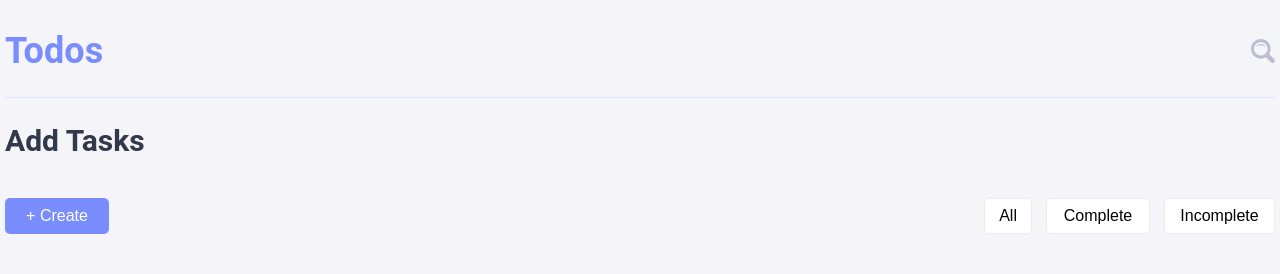
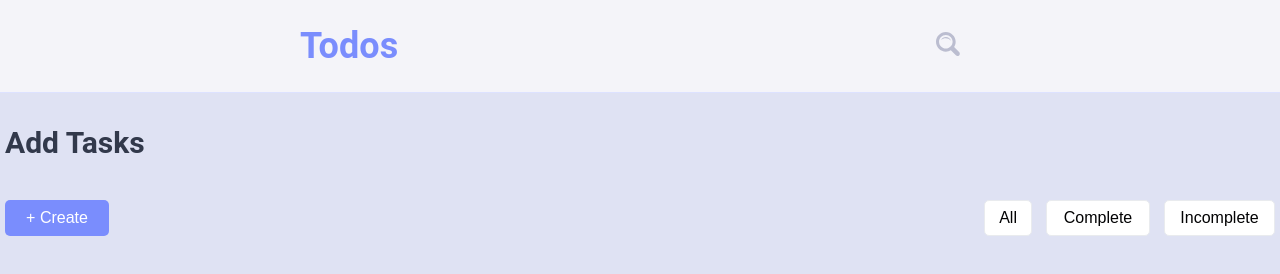
Before and after one commit to rza-wtag/Todo_App, a plain HTML site: page index.html in a window 1280 px wide. Drawn offline with Linux system fonts and the light colour scheme.

Commit message:
refactor

```diff
--- a/css/styles.css
+++ b/css/styles.css
@@ -1,6 +1,6 @@
 body {
   font-family: Roboto, sans-serif;
-  background-color: #f4f4f9;
+  background-color: #dfe2f3;
   color: #333;
   margin: 0;
   padding: 0;
@@ -12,11 +12,8 @@ body {
   padding: 5px;
 }
 
-header {
-  background-color: #f4f4f9;
-}
-
 #searchIcon {
+  margin-right: 340px;
   cursor: pointer;
 }
 
@@ -26,6 +23,7 @@ header {
 }
 
 .title {
+  margin-top: 120px;
   color: #32394b;
   font-size: 30px;
   font-weight: bold;
@@ -35,9 +33,15 @@ header {
   display: flex;
   justify-content: space-between;
   align-items: center;
-  padding: 10px 0;
+  padding: 10px 20px;
   height: 72px;
   border-bottom: 1px solid #dde2ff;
+  width: 100%;
+  background-color: #f4f4f9;
+  position: fixed;
+  top: 0;
+  left: 0;
+  z-index: 1000;
 }
 
 .navbar .logo {
@@ -46,19 +50,18 @@ header {
 }
 
 .navbar .logo h1 {
-  margin: 0;
+  margin-left: 280px;
   color: #7a8dfd;
   font-size: 36px;
   font-family: Roboto, sans-serif;
 }
 
 .navbar .search-container {
-  display: flex;
   align-items: center;
-  margin-left: auto;
 }
 
 .search-container input {
+  margin-right: 310px;
   padding: 10px;
   border: 1px solid #ddd;
   border-radius: 5px;
--- a/index.html
+++ b/index.html
@@ -38,9 +38,9 @@
             <input id="searchInput" type="text" placeholder="Search tasks..." />
           </div>
         </nav>
+        <h2 class="title">Add Tasks</h2>
       </header>
       <main>
-        <h2 class="title">Add Tasks</h2>
         <section class="add-task-filter">
           <div class="add-task">
             <button id="btnCreate">+ Create</button>
```
